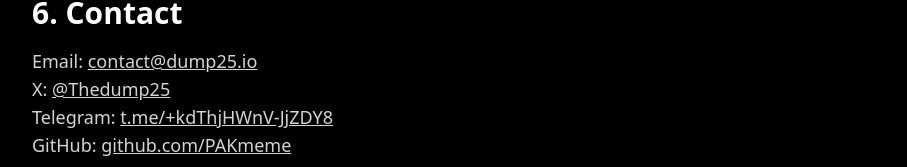
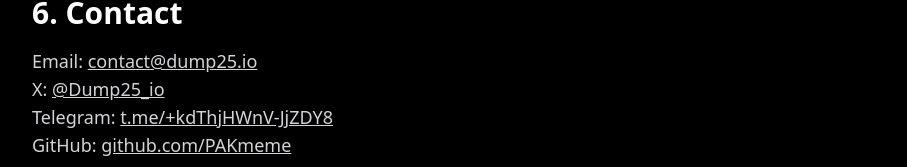
Before and after one commit to PAKmeme/dump25.io-site, a Next.js app: page /whitepaper in a window 1280 px wide. Shown: the part 2593-2760 px from the top of the page, without its empty margins (160-1067 px from the left). Built offline with nearby package versions, Linux system fonts and the light colour scheme.

Commit message:
Update page.tsx

```diff
--- a/app/whitepaper/page.tsx
+++ b/app/whitepaper/page.tsx
@@ -85,7 +85,7 @@ He’s seen the game from the ground level — the forced liquidations, the engi
           <p className="text-zinc-300 text-lg">
             Email: <a href="mailto:contact@dump25.io" className="underline">contact@dump25.io</a>
             <br />
-            X: <a href="https://x.com/Dump25_io" className="underline" target="_blank">@Thedump25</a>
+            X: <a href="https://x.com/Dump25_io" className="underline" target="_blank">@Dump25_io</a>
             <br />
             Telegram: <a href="https://t.me/+kdThjHWnV-JjZDY8" className="underline" target="_blank">t.me/+kdThjHWnV-JjZDY8</a>
             <br />
```
